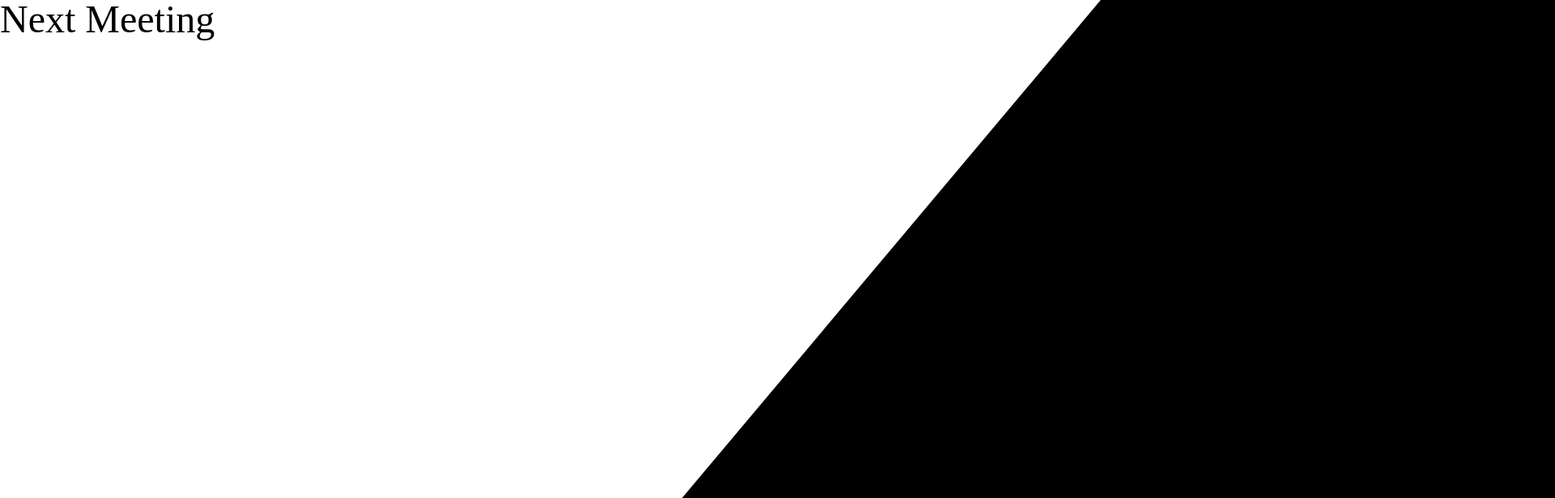
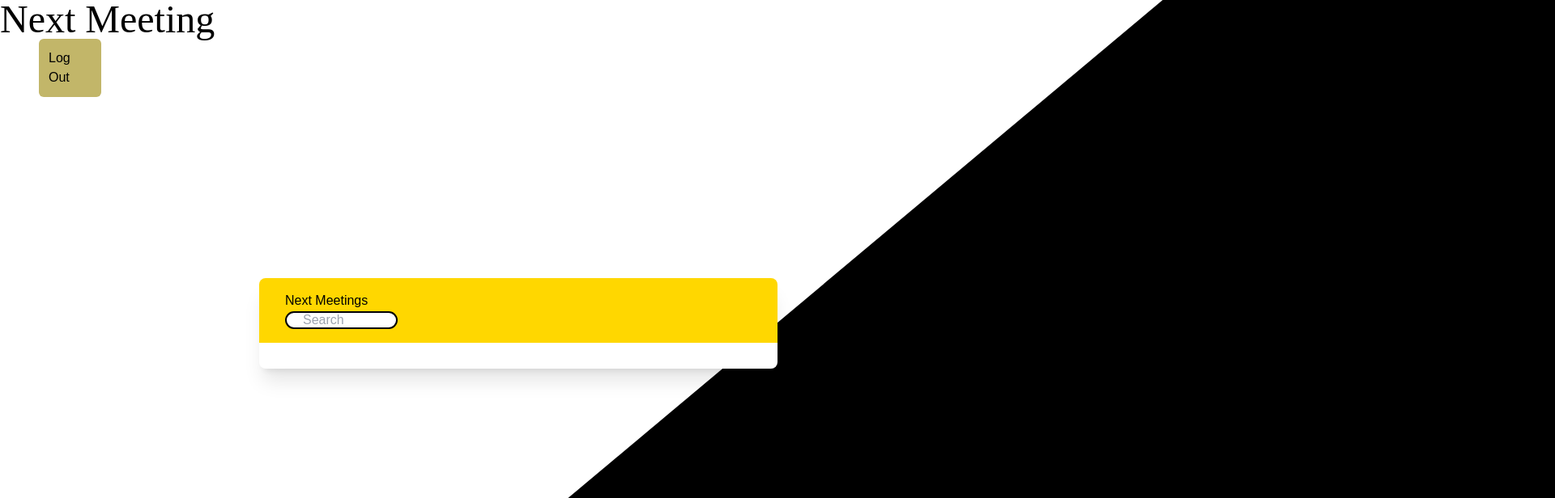
Before and after one commit to sitechtimes/club-attendance-frontend-v2, a Vue app: page /Student in a window 1280 px wide. Shown: the top 616 px of the page at 81% size, 1920 px wide, since content can reach past the window. Built offline with nearby package versions, Linux system fonts and the light colour scheme.

Commit message:
trying to redesign the student page

```diff
--- a/src/views/Student.vue
+++ b/src/views/Student.vue
@@ -4,54 +4,28 @@
       <div class="text-black text-5xl font-normal font-['Itim']">
         Next Meeting
       </div>
-    </div>
-    <div class="viewMeetings">
-      <button
-        class="bg-[#FFD700] text-white rounded-full w-[3%] hover:bg-[#c7a802]"
-        @click="open = true"
-      >
-        <p class="message">Click to view other meetings</p>
-        <PlusIcon></PlusIcon>
-      </button>
+      <LogOut></LogOut>
     </div>
     <div
-      class="bg-black w-[255rem] h-[180vh] -rotate-[50deg] overflow-hidden shrink-0 -ml-[50rem]"
-    >
-      <LogOut></LogOut>
+      class="bg-black w-[255rem] h-[180vh] -rotate-[40deg] overflow-hidden shrink-0 -ml-[50rem]"
+    ></div>
   </div>
-  </div>
-  <div v-show="open">
-    <div
-      class="relative z-10"
-      aria-labelledby="modal-title"
-      role="dialog"
-      aria-modal="true"
-    >
   <div class="fixed inset-0 z-10 overflow-y-auto">
     <div
       class="flex min-h-full items-center justify-center p-4 text-center sm:items-center sm:p-0"
     >
       <div
-            class="relative transform overflow-hidden rounded-lg bg-white w-[50%] text-left shadow-xl transition-all sm:my-8 sm:w-full sm:max-w-lg"
+        class="relative transform overflow-hidden rounded-lg bg-white text-left shadow-xl transition-all w-[50%]"
       >
-            <div class="bg-yellow sm:p-6 sm:pb-4 flex justify-center">
+        <div class="bg-[#FFD700] sm:p-4 sm:pb-4">
           <div class="sm:flex sm:items-start">
             <div class="text-center sm:ml-4 sm:mt-0 sm:text-left">
               <h1>Next Meetings</h1>
-                  <SearchBar class="w-[50%]"></SearchBar>
-                  <button
-                    type="button"
-                    class="justify-center rounded-md bg-red-600 px-3 py-1 text-sm font-semibold bg-red text-white shadow-sm hover:bg-red-500 sm:ml-3 sm:w-auto"
-                    @click="open = false"
-                  >
-                    Close
-                  </button>
+              <SearchBar></SearchBar>
             </div>
           </div>
         </div>
         <div class="bg-gray-50 px-4 py-4 sm:flex sm:px-6"></div>
-          </div>
-        </div>
       </div>
     </div>
   </div>
@@ -72,9 +46,6 @@ const open = ref(false);
   visibility: hidden;
   background: yellow;
 }
-.viewMeetings {
-  visibility: hidden;
-}
 
 .viewMeetings:hover .message {
   visibility: visible;
```
Lines whose indentation alone changed are shown as unchanged.
